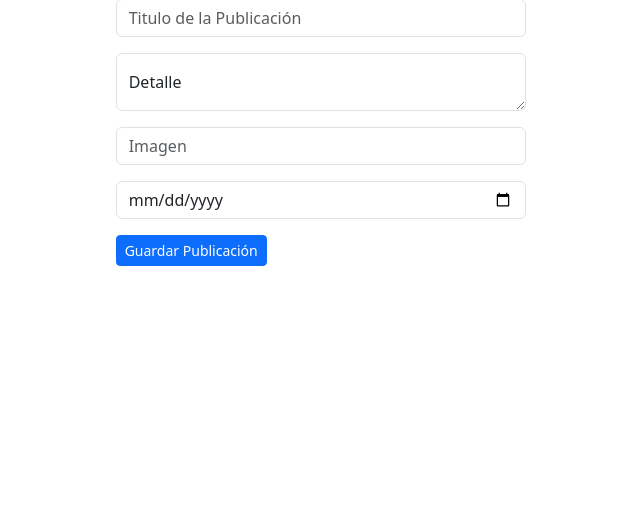
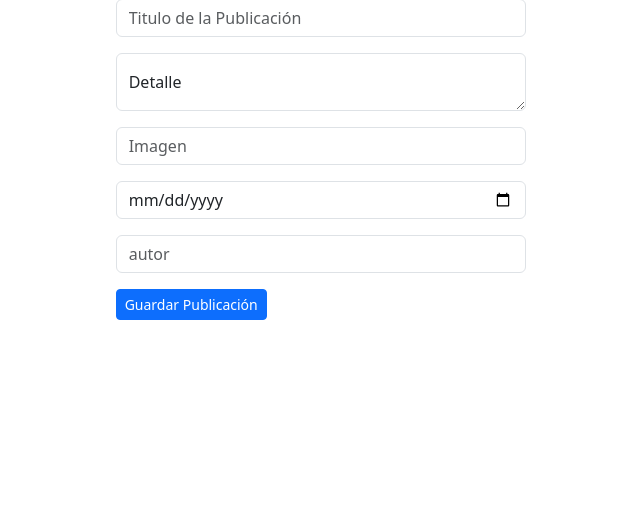
Before and after one commit to cesarmereles/proyecto-conBD, a Node server app: page /admin in a window 1280 px wide. Shown: the part 113-626 px from the top of the page, without its empty margins (319-959 px from the left). Run offline with Node 20, Linux system fonts and the light colour scheme; some libraries are stand-ins or nearby versions.

Commit message:
proyecto modificado agregando campo de autor

```diff
--- a/models/Publicaciones.js
+++ b/models/Publicaciones.js
@@ -22,6 +22,10 @@ const Publicacion = sequelize.define('Publicacion',{
         type: DataTypes.DATE,
         allowNull:true,
         defaultValue:sequelize.literal('CURRENT_TIMESTAMP')
+    },
+    autor:{
+        type:DataTypes.STRING(255),
+        allowNull:false
     }
 },{
     timestamps:false,
--- a/public/js/admin.js
+++ b/public/js/admin.js
@@ -11,6 +11,7 @@ nuevo_form.addEventListener('submit',async (e)=>{
         detalle: document.querySelector('#detalle').value,
         url_imagen: document.querySelector('#url_imagen').value,
         fecha: document.querySelector('#fecha_publicacion').value,
+        autor:document.querySelector('#autor').value
     }
     //tengo que pasar en forma de objeto
     const respuesta = await crearPublicaciones(data)
--- a/public/js/crud-post.js
+++ b/public/js/crud-post.js
@@ -39,9 +39,8 @@ export const mostrarPublicaciones = (publicacion, elemento) => {
                     <h4>${pub.titulo}</h4>
                     <p>${pub.detalle}</p>
                     <p>${pub.fecha_publicacion}</p>
+                    <p>${pub.autor}</p>
                 </div>
-
-
             </section>
 
         `
@@ -49,11 +48,3 @@ export const mostrarPublicaciones = (publicacion, elemento) => {
 
     elemento.innerHTML = registros
 }
-
-{/* <tr>
-<td>${user.id}</td>
-<td>${user.titulo}</td>
-<td>${user.detalle}</td>
-<td>${user.url_imagen}</td>
-<td>${user.fecha_publicacion}</td>
-</tr> */}
--- a/views/admin.ejs
+++ b/views/admin.ejs
@@ -26,6 +26,9 @@
             <div class="mb-3">
                 <input type="date" placeholder="fecha" class="form-control" id="fecha_publicacion">
             </div>
+            <div class="mb-3">
+                <input type="text" placeholder="autor" class="form-control" id="autor">
+            </div>
             <button type="submit" class="btn btn-sm btn-primary">
                 Guardar Publicación
             </button>
```
Also changed, not shown: controllers/blog.constroller.js (+7 -4 lines).
